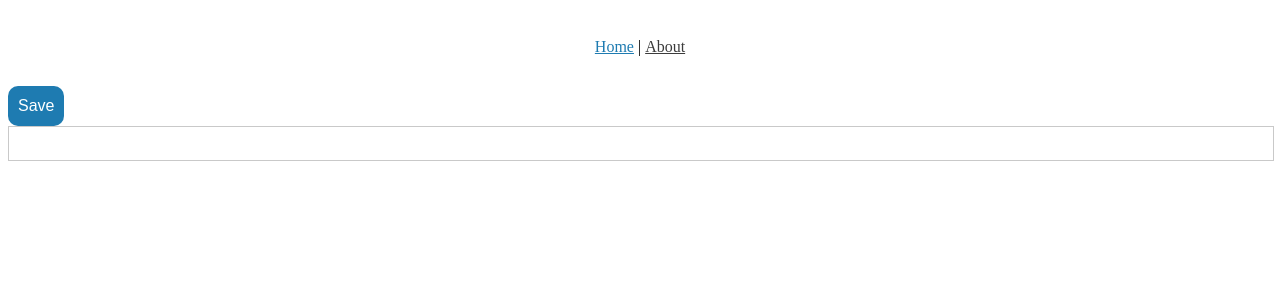
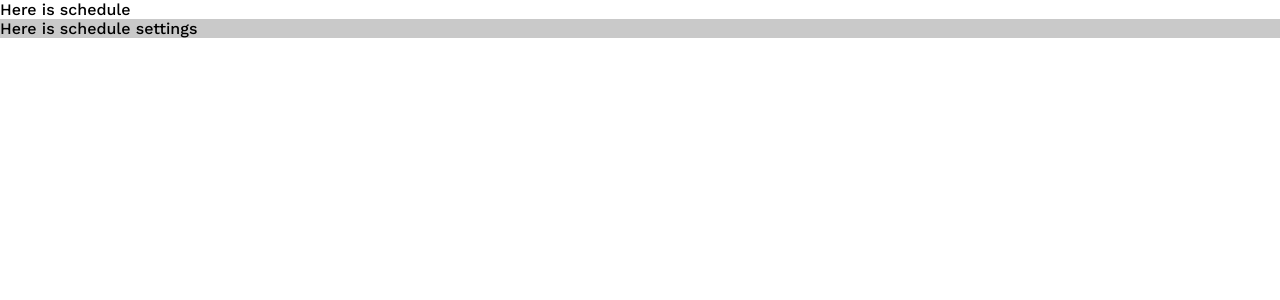
Before and after one commit to CalixtoTheBugHunter/schedule-test, a Vue app: page / in a window 1280 px wide. Shown: the top 300 px of the page. Built offline with nearby package versions, Linux system fonts and the light colour scheme.

Commit message:
Home initial template

```diff
--- a/src/App.vue
+++ b/src/App.vue
@@ -1,27 +1,7 @@
 <template>
-  <div id="nav">
-    <router-link to="/">Home</router-link> |
-    <router-link to="/about">About</router-link>
-  </div>
   <router-view />
 </template>
 
 <style lang="scss">
-#app {
-  text-align: center;
-  color: $color-black;
-}
-
-#nav {
-  padding: $space-lg;
-
-  a {
-    font-weight: 500;
-    color: $color-dark;
-
-    &.router-link-exact-active {
-      color: $color-primary;
-    }
-  }
-}
+  @import '@/assets/scss/main.scss';
 </style>
--- a/src/router/index.js
+++ b/src/router/index.js
@@ -1,26 +1,17 @@
-import { createRouter, createWebHistory } from "vue-router";
-import Home from "../views/Home.vue";
+import { createRouter, createWebHistory } from 'vue-router'
+import Home from '../views/Home/Home.vue'
 
 const routes = [
   {
-    path: "/",
-    name: "Home",
+    path: '/',
+    name: 'Home',
     component: Home,
   },
-  {
-    path: "/about",
-    name: "About",
-    // route level code-splitting
-    // this generates a separate chunk (about.[hash].js) for this route
-    // which is lazy-loaded when the route is visited.
-    component: () =>
-      import(/* webpackChunkName: "about" */ "../views/About.vue"),
-  },
-];
+]
 
 const router = createRouter({
   history: createWebHistory(process.env.BASE_URL),
   routes,
-});
+})
 
-export default router;
+export default router
--- a/src/views/About.vue
+++ /dev/null
@@ -1,5 +0,0 @@
-<template>
-  <div class="about">
-    <h1>This is an about page</h1>
-  </div>
-</template>
--- a/src/views/Home.vue
+++ /dev/null
@@ -1,23 +0,0 @@
-<template>
-  <div class="home">
-    <base-button label="Save" />
-    <base-input :value="value" />
-  </div>
-</template>
-
-<script>
-// @ is an alias to /src
-import { BaseButton, BaseInput } from '@/components/atoms'
-
-export default {
-  name: 'Home',
-  components: {
-    BaseButton, BaseInput
-  },
-  data() {
-    return {
-      value: ''
-    }
-  }
-}
-</script>
--- /dev/null
+++ b/src/views/Home/Home.vue
@@ -0,0 +1,23 @@
+<template>
+  <div class="Home">
+    <section class="Home__schedule">Here is schedule</section>
+    <section class="Home__settings">Here is schedule settings</section>
+  </div>
+</template>
+
+<script>
+export default {
+  name: 'Home',
+}
+</script>
+
+<style lang="scss" scoped>
+.Home {
+  width: 100vw;
+  height: 100vh;
+
+  &__settings {
+    background: $color-light;
+  }
+}
+</style>
```
Also changed, not shown: src/main.js (+6 -6 lines), 2 other files (tests, documents, lock files or other folders).
